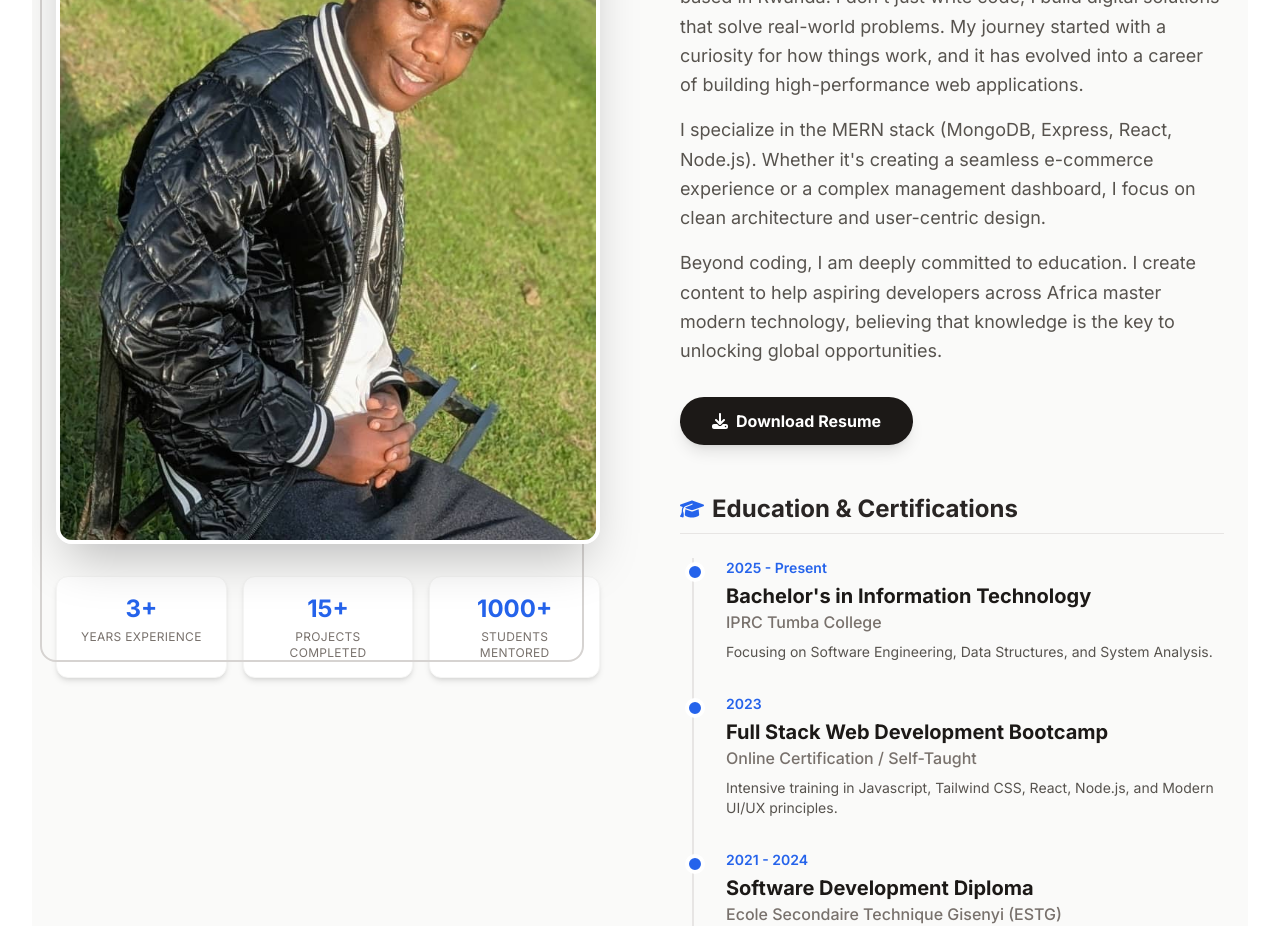
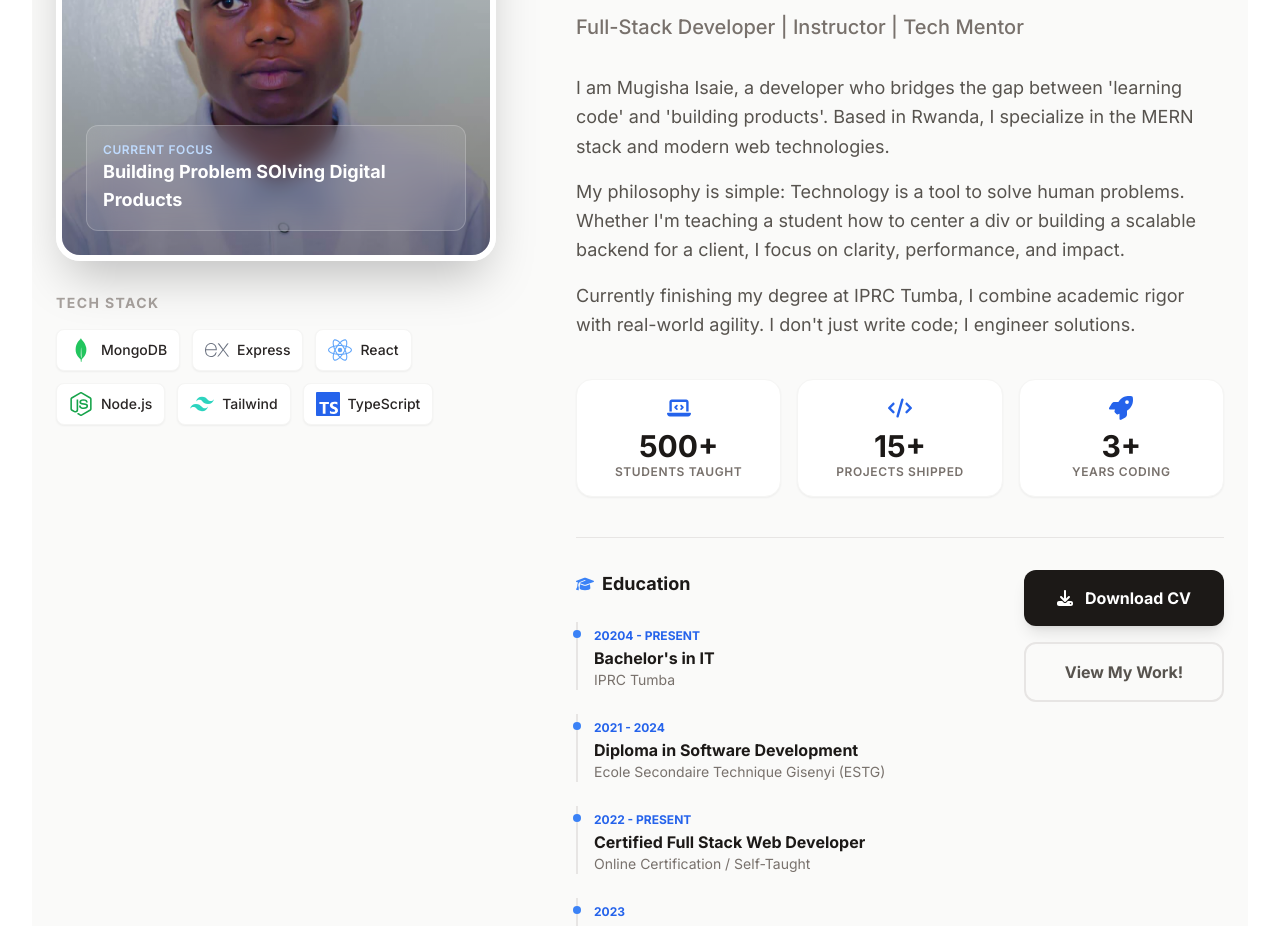
Before and after one commit to mugishaisaie/Mugisha-Isaie, a React (Vite) app: page /about in a window 1280 px wide. Shown: the part 340-1266 px from the top of the page. Built offline with nearby package versions, Linux system fonts and the light colour scheme.

Commit message:
Updating my Portfolio

```diff
--- a/src/components/About.jsx
+++ b/src/components/About.jsx
@@ -1,145 +1,221 @@
 import React from "react";
 import { motion } from "framer-motion";
-import { FaGraduationCap, FaDownload, FaCode } from "react-icons/fa6";
-import aboutImg from '../assets/images/mugisha Isaie.jpg'
-import Certifications from "./Certifications";
+import AboutImg from '../assets/images/Isaie_blessing.jpg'
+import {
+  FaGraduationCap,
+  FaDownload,
+  FaRocket,
+  FaCode,
+  FaLaptopCode
+} from "react-icons/fa6";
+import {
+  SiMongodb,
+  SiExpress,
+  SiReact,
+  SiNodedotjs,
+  SiTailwindcss,
+  SiTypescript,
+  SiPhp,
+  SiMysql
+} from "react-icons/si";
 
-// --- TEMPLATE DATA ---
-// Move this to data.js in a real app, but kept here for easy editing
+// --- STRATEGIC DATA ---
 const aboutData = {
-  image: aboutImg, // Vertical portrait works best
+  image: AboutImg,
+  headline: "Turning Complex Problems into Simple Digital Solutions.",
+  subHeadline: "Full-Stack Developer | Instructor | Tech Mentor",
   bio: [
-    "Hello! I'm a passionate Full-Stack Web Developer and Instructor based in Rwanda. I don't just write code; I build digital solutions that solve real-world problems. My journey started with a curiosity for how things work, and it has evolved into a career of building high-performance web applications.",
-    "I specialize in the MERN stack (MongoDB, Express, React, Node.js). Whether it's creating a seamless e-commerce experience or a complex management dashboard, I focus on clean architecture and user-centric design.",
-    "Beyond coding, I am deeply committed to education. I create content to help aspiring developers across Africa master modern technology, believing that knowledge is the key to unlocking global opportunities."
+    "I am Mugisha Isaie, a developer who bridges the gap between 'learning code' and 'building products'. Based in Rwanda, I specialize in the MERN stack and modern web technologies.",
+    "My philosophy is simple: Technology is a tool to solve human problems. Whether I'm teaching a student how to center a div or building a scalable backend for a client, I focus on clarity, performance, and impact.",
+    "Currently finishing my degree at IPRC Tumba, I combine academic rigor with real-world agility. I don't just write code; I engineer solutions."
   ],
   stats: [
-    { label: "Years Experience", value: "3+" },
-    { label: "Projects Completed", value: "15+" },
-    { label: "Students Mentored", value: "1000+" },
+    { label: "Students Taught", value: "500+", icon: <FaLaptopCode /> },
+    { label: "Projects Shipped", value: "15+", icon: <FaCode /> },
+    { label: "Years Coding", value: "3+", icon: <FaRocket /> },
+  ],
+  techStack: [
+    { icon: <SiMongodb size={24} />, name: "MongoDB", color: "text-green-500" },
+    { icon: <SiExpress size={24} />, name: "Express", color: "text-gray-500" },
+    { icon: <SiReact size={24} />, name: "React", color: "text-blue-400" },
+    { icon: <SiNodedotjs size={24} />, name: "Node.js", color: "text-green-600" },
+    { icon: <SiTailwindcss size={24} />, name: "Tailwind", color: "text-teal-400" },
+    { icon: <SiTypescript size={24} />, name: "TypeScript", color: "text-blue-600" },
   ],
   education: [
     {
-      year: "2025 - Present",
-      degree: "Bachelor's in Information Technology",
-      school: "IPRC Tumba College",
-      desc: "Focusing on Software Engineering, Data Structures, and System Analysis."
+      year: "20204 - Present",
+      role: "Bachelor's in IT",
+      institution: "IPRC Tumba",
+      description: "specializing in Software Engineering, DevOps, Machine Learning & System Analysis."
+    },
+    {
+      year: "2021 - 2024",
+      role: "Diploma in Software Development",
+      institution: "Ecole Secondaire Technique Gisenyi (ESTG)",
+      description: "Focused on Programming, Web Development, Databases, and Computer Systems, Built multiple school-based projects and participated in coding club activities"
+    },
+    {
+      year: "2022 - Present",
+      role: "Certified Full Stack Web Developer",
+      institution: "Online Certification / Self-Taught",
+      description: "Intensive training in Javascript, Tailwind CSS, React, Node.js, and Modern UI/UX principles."
     },
     {
       year: "2023",
-      degree: "Full Stack Web Development Bootcamp",
-      school: "Online Certification / Self-Taught",
-      desc: "Intensive training in Javascript, Tailwind CSS, React, Node.js, and Modern UI/UX principles."
-    },
-    {
-      year: "2021 - 2024",
-      degree: "Software Development Diploma",
-      school: "Ecole Secondaire Technique Gisenyi (ESTG)",
-      desc: "Focused on Programming, Web Development, Databases, and Computer Systems, Built multiple school-based projects and participated in coding club activities"
+      role: "Full-Stack Web Development",
+      institution: "N@TCOM Company, Rwanda /Internship",
+      description: "Learned HTML, CSS, JavaScript, Bootstrap, PHP, and MySQL Built foundational web projects in a collaborative learning environment"
     }
   ]
 };
 
+// --- ANIMATION VARIANTS ---
+const containerVariants = {
+  hidden: { opacity: 0 },
+  visible: {
+    opacity: 1,
+    transition: { staggerChildren: 0.15 }
+  }
+};
+
+const itemVariants = {
+  hidden: { y: 20, opacity: 0 },
+  visible: { y: 0, opacity: 1, transition: { duration: 0.6 } }
+};
+
 const About = () => {
   return (
-    <section className="py-24 bg-stone-50 dark:bg-stone-900 text-stone-800 dark:text-stone-100 overflow-hidden">
-      <div className="max-w-7xl mx-auto px-6 grid md:grid-cols-2 gap-12 lg:gap-20 items-start">
+    <section className="py-24 bg-stone-50 dark:bg-stone-950 text-stone-800 dark:text-stone-200 overflow-hidden relative">
 
-        {/* LEFT COLUMN: Image & Stats */}
+      {/* Background Decorative Blob for depth */}
+      <div className="absolute top-0 right-0 w-[500px] h-[500px] bg-blue-100/50 dark:bg-blue-900/20 rounded-full blur-3xl -z-10 translate-x-1/2 -translate-y-1/2"></div>
+
+      <div className="max-w-7xl mx-auto px-6 grid lg:grid-cols-12 gap-12 lg:gap-20 items-start">
+
+        {/* LEFT COLUMN: Visual Authority (Image + Stack) (Span 5) */}
         <motion.div
+          className="lg:col-span-5 relative"
           initial={{ opacity: 0, x: -50 }}
           whileInView={{ opacity: 1, x: 0 }}
           viewport={{ once: true }}
           transition={{ duration: 0.8 }}
-          className="relative"
         >
-          {/* Main Image with decorative border */}
-          <div className="relative z-10 rounded-2xl overflow-hidden border-4 border-white dark:border-stone-800 shadow-2xl">
+          {/* Main Image Container */}
+          <div className="relative rounded-3xl overflow-hidden border-[6px] border-white dark:border-stone-800 shadow-2xl z-10">
             <img
               src={aboutData.image}
-              alt="Profile"
-              className="w-full h-auto object-cover transform hover:scale-105 transition-transform duration-700"
+              alt="Mugisha Isaie"
+              className="w-full h-auto object-cover transform hover:scale-105 transition-transform duration-700 ease-out"
             />
+
+            {/* Overlay Gradient for Text readability if needed */}
+            <div className="absolute inset-0 bg-gradient-to-t from-black/60 to-transparent opacity-60"></div>
+
+            {/* Floating Badge (Glassmorphism) */}
+            <div className="absolute bottom-6 left-6 right-6 p-4 bg-white/10 backdrop-blur-md border border-white/20 rounded-xl text-white">
+              <p className="text-xs font-semibold uppercase tracking-wider text-blue-200">Current Focus</p>
+              <p className="font-bold text-lg">Building Problem SOlving  Digital Products </p>
+            </div>
           </div>
 
-          {/* Decorative Background Element */}
-          <div className="absolute -top-4 -left-4 w-full h-full border-2 border-stone-300 dark:border-stone-700 rounded-2xl z-0"></div>
+          {/* Decorative Back Drop (Offset Box) */}
+          <div className="absolute top-4 -left-4 w-full h-full border-2 border-stone-200 dark:border-stone-800 rounded-3xl -z-10"></div>
 
-          {/* Quick Stats Grid */}
-          <div className="grid grid-cols-3 gap-4 mt-8">
-            {aboutData.stats.map((stat, index) => (
-              <div key={index} className="text-center p-4 bg-white dark:bg-stone-800 rounded-xl shadow-md border border-stone-100 dark:border-stone-700">
-                <h3 className="text-2xl font-bold text-blue-600 dark:text-blue-400">{stat.value}</h3>
-                <p className="text-xs text-stone-500 uppercase tracking-wide mt-1">{stat.label}</p>
+          {/* Tech Stack Grid - MOVED here for visual proximity to the developer */}
+          <div className="mt-8">
+            <h4 className="text-sm font-bold text-stone-400 uppercase tracking-widest mb-4 text-center lg:text-left">Tech Stack</h4>
+            <div className="flex flex-wrap gap-3 justify-center lg:justify-start">
+              {aboutData.techStack.map((tech, idx) => (
+                <div key={idx} className="flex items-center gap-2 px-3 py-2 bg-white dark:bg-stone-900 rounded-lg shadow-sm border border-stone-100 dark:border-stone-800 text-sm font-medium hover:border-blue-500 transition-colors cursor-default">
+                  <span className={tech.color}>{tech.icon}</span>
+                  <span>{tech.name}</span>
                 </div>
               ))}
             </div>
+          </div>
         </motion.div>
 
-        {/* RIGHT COLUMN: Bio & Education */}
+
+        {/* RIGHT COLUMN: The Pitch (Span 7) */}
         <motion.div
-          initial={{ opacity: 0, x: 50 }}
-          whileInView={{ opacity: 1, x: 0 }}
+          className="lg:col-span-7"
+          variants={containerVariants}
+          initial="hidden"
+          whileInView="visible"
           viewport={{ once: true }}
-          transition={{ duration: 0.8, delay: 0.2 }}
         >
-          <div className="mb-8">
-            <h2 className="text-sm font-bold text-blue-600 dark:text-blue-400 uppercase tracking-widest mb-2">
+          {/* Header */}
+          <motion.div variants={itemVariants} className="mb-8">
+            <h2 className="flex items-center gap-2 text-sm font-bold text-blue-600 dark:text-blue-400 uppercase tracking-widest mb-3">
+              <span className="w-8 h-[2px] bg-blue-600 dark:bg-blue-400"></span>
               About Me
             </h2>
-            <h3 className="text-3xl md:text-4xl font-bold mb-6 leading-tight">
-              Building Digital Experiences with Passion & Purpose
+            <h3 className="text-4xl md:text-5xl font-bold mb-4 leading-tight text-stone-900 dark:text-white">
+              {aboutData.headline}
             </h3>
+            <p className="text-xl text-stone-500 dark:text-stone-400 font-medium">
+              {aboutData.subHeadline}
+            </p>
+          </motion.div>
 
-            <div className="space-y-4 text-stone-600 dark:text-stone-300 leading-relaxed text-lg">
-              {aboutData.bio.map((paragraph, index) => (
-                <p key={index}>{paragraph}</p>
+          {/* Bio Text */}
+          <motion.div variants={itemVariants} className="space-y-4 text-stone-600 dark:text-stone-300 leading-relaxed text-lg mb-10">
+            {aboutData.bio.map((text, idx) => (
+              <p key={idx}>{text}</p>
             ))}
+          </motion.div>
+
+          {/* Interactive Stats Row */}
+          <motion.div variants={itemVariants} className="grid grid-cols-3 gap-4 mb-10">
+            {aboutData.stats.map((stat, idx) => (
+              <div key={idx} className="p-4 bg-white dark:bg-stone-900 rounded-2xl shadow-sm border border-stone-100 dark:border-stone-800 text-center hover:-translate-y-1 transition-transform duration-300">
+                <div className="flex justify-center text-blue-600 dark:text-blue-400 mb-2 text-2xl">
+                  {stat.icon}
                 </div>
+                <div className="text-3xl font-bold text-stone-900 dark:text-white">{stat.value}</div>
+                <div className="text-xs text-stone-500 uppercase tracking-wider font-semibold">{stat.label}</div>
               </div>
+            ))}
+          </motion.div>
 
-          {/* Resume Download Button */}
-          <div className="mb-12">
-            <a
-              href="/Mugisha_Isaie_Web_Developer_Resume.pdf" // Ensure you have a file in your public folder!
-              download ="/Mugisha_Isaie_Web_Developer_Resume.pdf"
-              className="inline-flex items-center gap-2 bg-stone-900 dark:bg-white text-white dark:text-stone-900 px-8 py-3 rounded-full font-bold hover:bg-stone-700 dark:hover:bg-stone-200 transition-colors shadow-lg"
-            >
-              <FaDownload /> Download Resume
-            </a>
-          </div>
+          {/* Education & Action Area */}
+          <motion.div variants={itemVariants} className="flex flex-col md:flex-row gap-8 md:items-start border-t border-stone-200 dark:border-stone-800 pt-8">
 
-          {/* Education Timeline */}
-          <div>
-            <h4 className="flex items-center gap-2 text-2xl font-bold mb-6 border-b border-stone-200 dark:border-stone-700 pb-2">
-              <FaGraduationCap className="text-blue-600" /> Education & Certifications
+            {/* Timeline */}
+            <div className="flex-1">
+               <h4 className="flex items-center gap-2 text-lg font-bold mb-6 text-stone-900 dark:text-white">
+                <FaGraduationCap className="text-blue-500" /> Education
               </h4>
-
-            <div className="space-y-8 border-l-2 border-stone-200 dark:border-stone-700 ml-3 pl-8 relative">
-              {aboutData.education.map((edu, index) => (
-                <div key={index} className="relative">
-                  {/* Timeline Dot */}
-                  <span className="absolute -left-[41px] top-1 w-5 h-5 bg-blue-600 rounded-full border-4 border-white dark:border-stone-900"></span>
-
-                  <span className="text-sm font-semibold text-blue-600 dark:text-blue-400 block mb-1">
-                    {edu.year}
-                  </span>
-                  <h5 className="text-xl font-bold text-stone-900 dark:text-white">
-                    {edu.degree}
-                  </h5>
-                  <p className="text-stone-500 font-medium mb-2">{edu.school}</p>
-                  <p className="text-sm text-stone-600 dark:text-stone-400">
-                    {edu.desc}
-                  </p>
+              <div className="space-y-6">
+                {aboutData.education.map((edu, idx) => (
+                  <div key={idx} className="pl-4 border-l-2 border-stone-200 dark:border-stone-700 relative">
+                    <span className="absolute -left-[5px] top-2 w-2 h-2 rounded-full bg-blue-500"></span>
+                    <span className="text-xs font-bold text-blue-600 dark:text-blue-400 uppercase">{edu.year}</span>
+                    <h5 className="font-bold text-stone-900 dark:text-stone-100">{edu.role}</h5>
+                    <p className="text-sm text-stone-500">{edu.institution}</p>
                   </div>
                 ))}
               </div>
             </div>
 
+            {/* CTAs */}
+            <div className="flex flex-col gap-4 min-w-[200px]">
+              <a
+                href="/resume.pdf"
+                className="group flex items-center justify-center gap-3 bg-stone-900 dark:bg-white text-white dark:text-stone-900 px-6 py-4 rounded-xl font-bold hover:bg-stone-800 dark:hover:bg-stone-200 transition-all shadow-lg hover:shadow-xl"
+              >
+                <FaDownload className="group-hover:translate-y-1 transition-transform" />
+                Download CV
+              </a>
+              <button className="flex items-center justify-center gap-2 px-6 py-4 rounded-xl font-bold border-2 border-stone-200 dark:border-stone-800 hover:border-blue-500 text-stone-600 dark:text-stone-300 hover:text-blue-600 dark:hover:text-blue-400 transition-colors">
+                View My Work!
+              </button>
+            </div>
+          </motion.div>
+
         </motion.div>
       </div>
-
-      <Certifications />
     </section>
   );
 };
```
Lines whose indentation alone changed are shown as unchanged.
